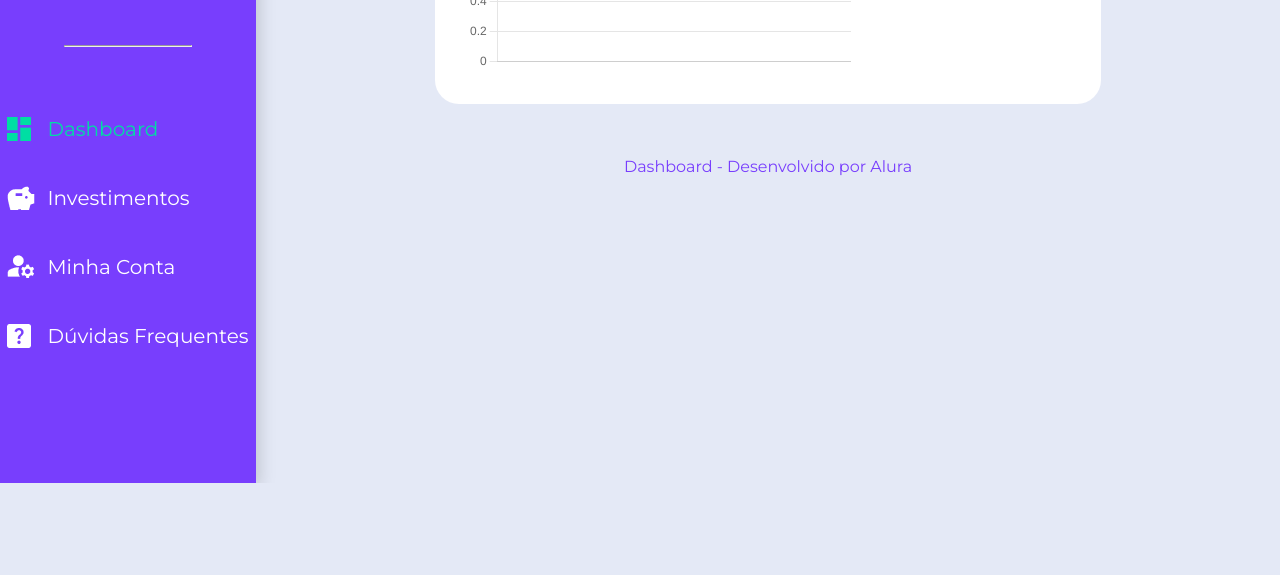
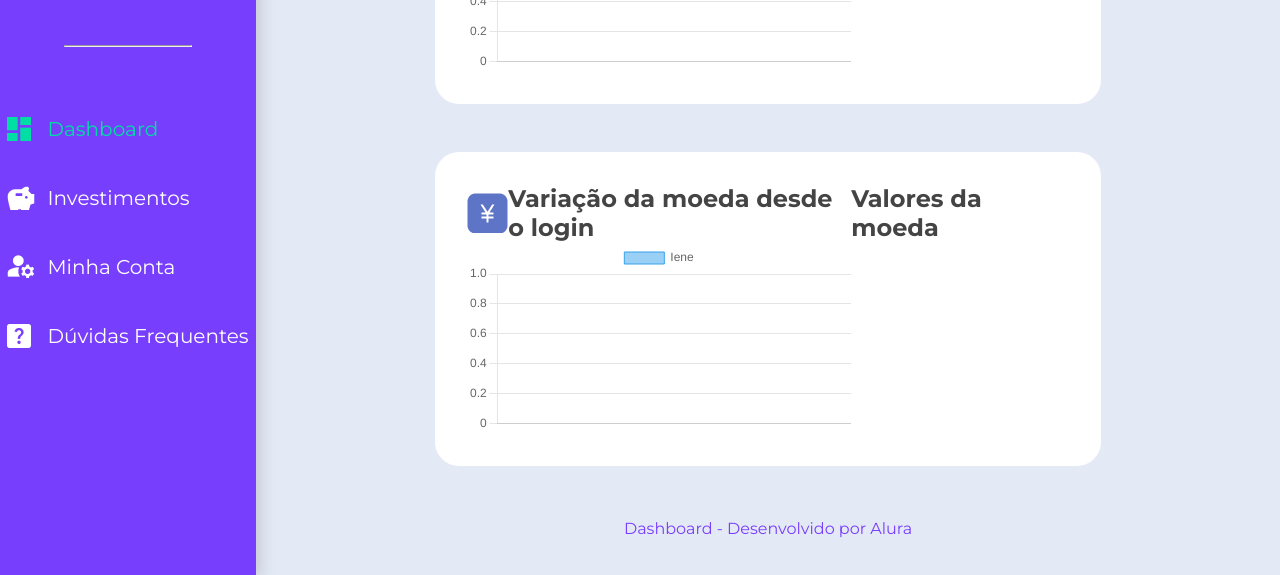
Before and after one commit to Buenohy/2-052---JavaScript--trabalhando-com-threads-para-requis, a plain HTML site: page bytebank-javascript-main/index.html in a window 1280 px wide. Shown: the part 317-892 px from the top of the page. Before the commit the page ends 800 px from the top, so only its background shows below. Drawn offline with nearby package versions, Linux system fonts and the light colour scheme; no server answers.

Commit message:
adicionei o grafico Iene com variaveis dentro do script igual fiz com o doloar

```diff
--- a/bytebank-javascript-main/index.html
+++ b/bytebank-javascript-main/index.html
@@ -48,6 +48,22 @@
       </div>
     </article>
 
+    <article class="dadosIene">
+      <div class="grafico">
+        <div class="grafico__titulo">
+          <span class="grafico__ilustracao-iene"></span>
+          <h2>Variação da moeda desde o login</h2>
+        </div>
+        <canvas id="graficoIene"></canvas>
+      </div>
+
+      <div class="investimentos">
+        <h2>Valores da moeda</h2>
+        <ul class="investimentos__lista" id="iene" data-lista>
+        </ul>
+      </div>
+    </article>
+
     <footer class="rodape">
       <p>Dashboard - Desenvolvido por Alura</p>
     </footer>
--- a/bytebank-javascript-main/script/script.js
+++ b/bytebank-javascript-main/script/script.js
@@ -39,3 +39,16 @@ workerDolar.addEventListener('message', event => {
   imprimeCotacao('dolar', valor);
   adicionarDados(graficoParaDolar, tempo, valor);
 })
+
+const graficoIene = document.getElementById('graficoIene');
+const graficoParaIene = new Chart(graficoIene, {
+  type: 'line',
+  data: {
+    labels: [],
+    datasets: [{
+      label: 'Iene',
+      data: [],
+      borderWidth: 1
+    }]
+  }
+})
```
